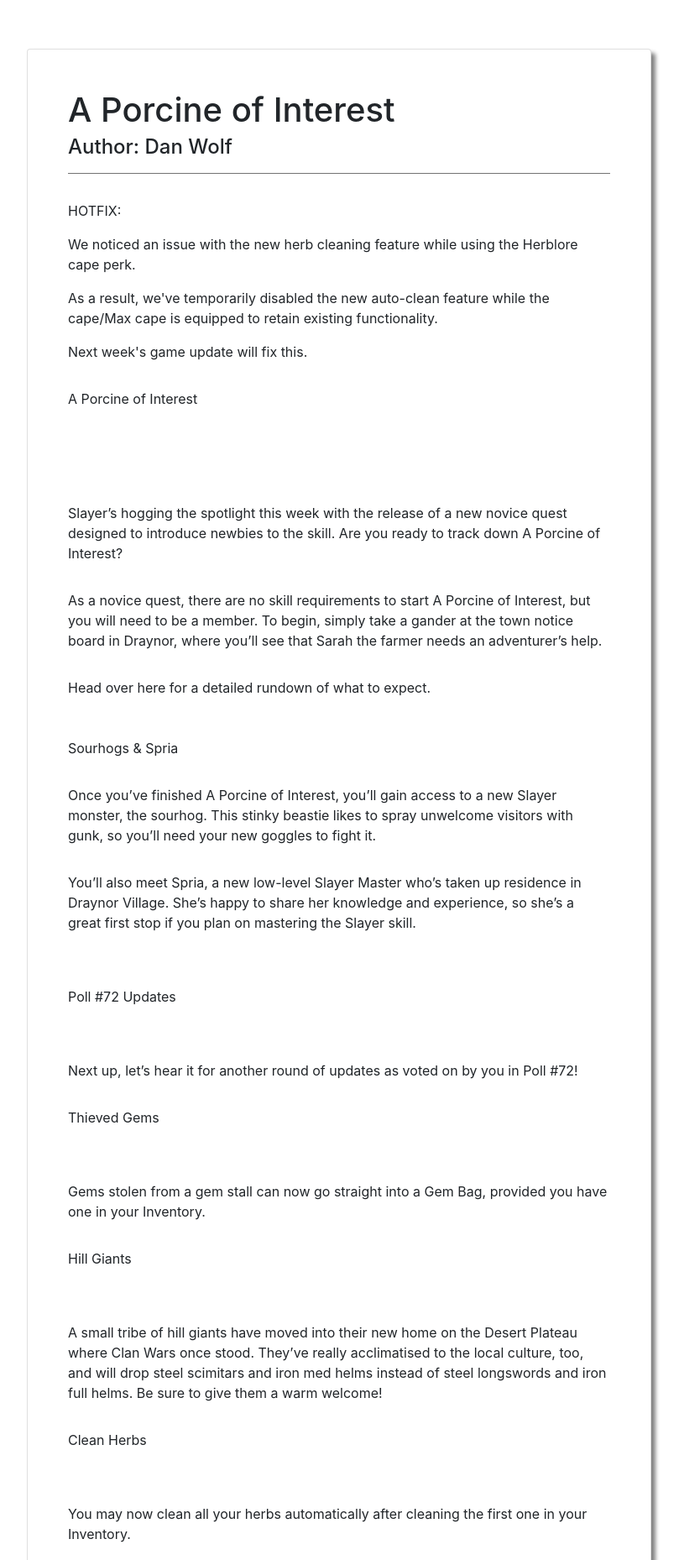
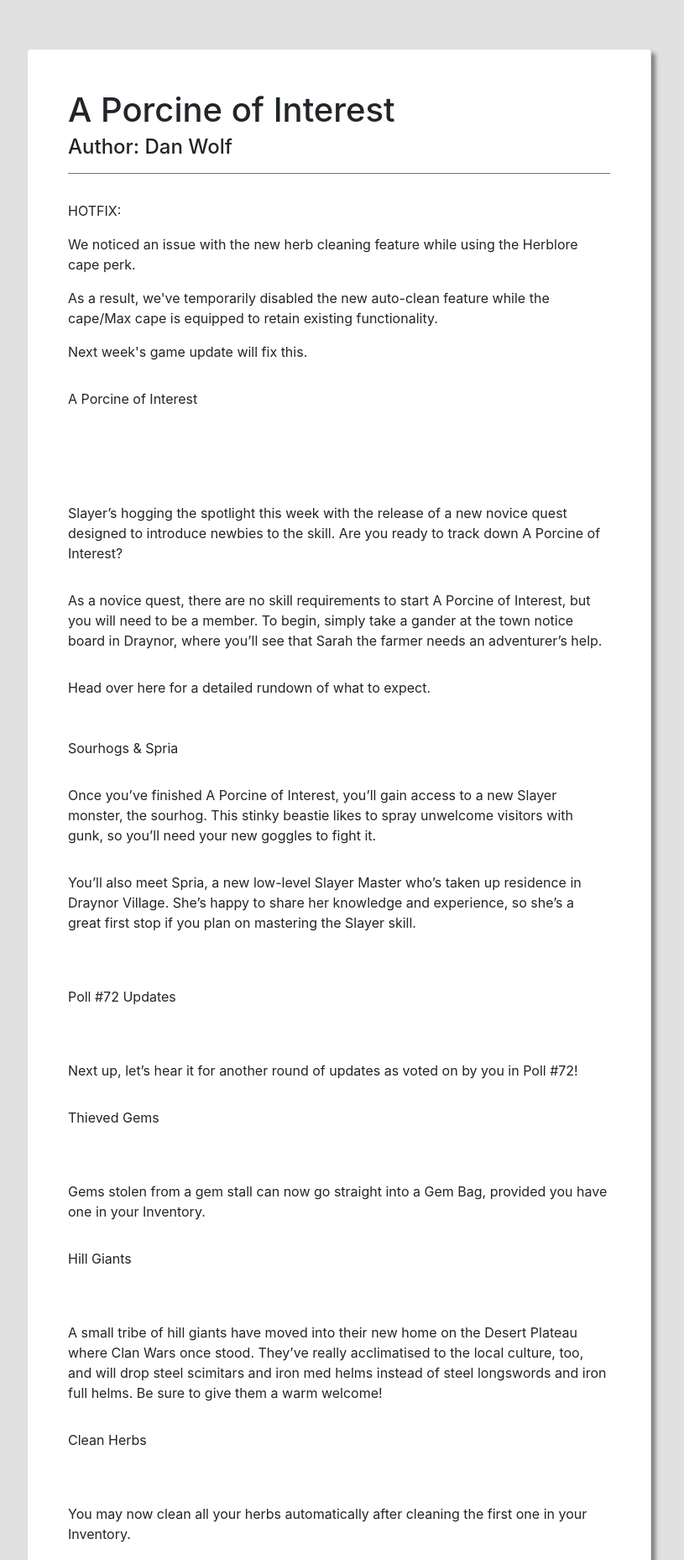
Before and after one commit to delonius/djangopractice, a Django app: page /blog/5/ in a window 1280 px wide. Shown: the part 62-1920 px from the top of the page at 84% size, without its empty margins (236-1051 px from the left). Run offline with Django 3.2, Linux system fonts and the light colour scheme; data comes from the database, SQL or seed files in the repository; both versions use the stored data as it was after the commit; some libraries are stand-ins or nearby versions.

Commit message:
Changed background color

```diff
--- a/main/templates/main/layout.html
+++ b/main/templates/main/layout.html
@@ -5,7 +5,7 @@
     <link rel="stylesheet" href="https://stackpath.bootstrapcdn.com/bootstrap/4.5.2/css/bootstrap.min.css" integrity="sha384-JcKb8q3iqJ61gNV9KGb8thSsNjpSL0n8PARn9HuZOnIxN0hoP+VmmDGMN5t9UJ0Z" crossorigin="anonymous">
     <title>{% block title %}{% endblock %}</title>
 </head>
-<body>
+<body style="background-color: #E0E0E0;">
     <nav class="navbar bg-dark navbar-dark navbar-expand-lg justify-content-between">
         <div>
             <div class="navbar-nav">
```
Also changed, not shown: db.sqlite3.
